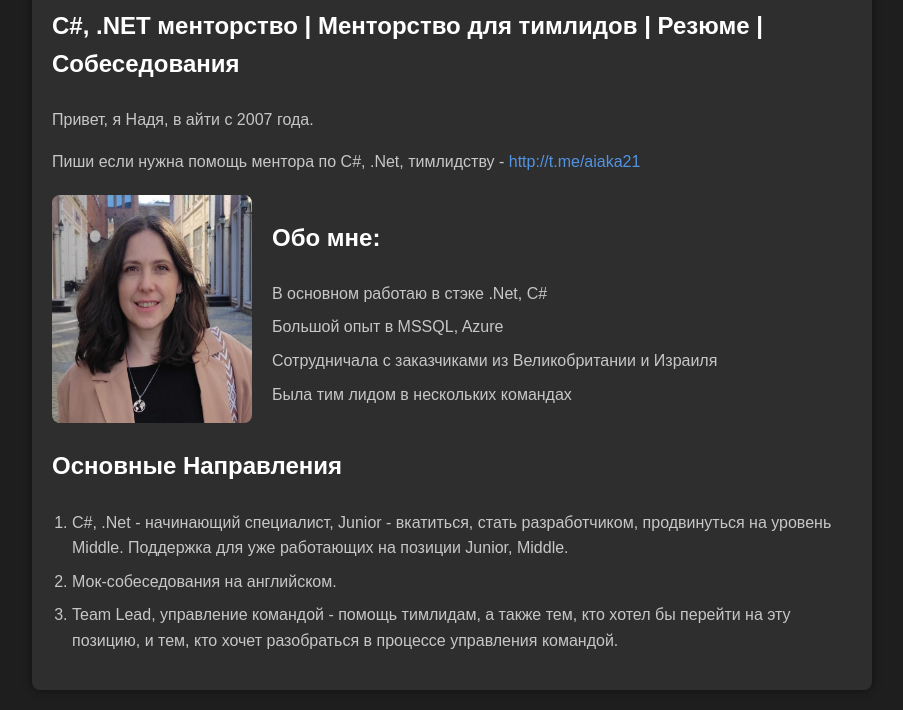
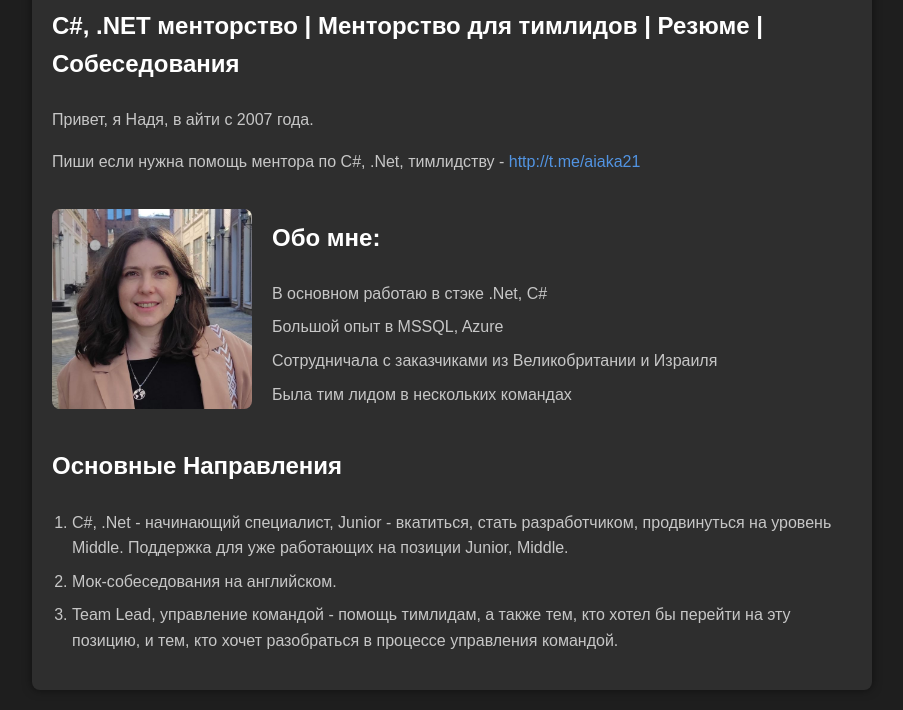
Before and after one commit to aiaka/aiaka.github.io, a plain HTML site: page index.html in a window 1280 px wide. Shown: the part 126-836 px from the top of the page, without its empty margins (188-1091 px from the left). Drawn offline with Linux system fonts and the light colour scheme.

Commit message:
fix image

```diff
--- a/index.html
+++ b/index.html
@@ -44,19 +44,19 @@
       }
 
       img {
-            width: 100%;
-            max-width: 200px;
-            height: auto;
+          width: 100%; /* This makes the image take the full width of its container */
+          max-width: 200px; /* This limits the maximum width */
+          height: auto; /* Keeps the aspect ratio */
           border-radius: 8px;
       }
 
       .about {
           display: flex;
+          align-items: center; /* Centers the content vertically */
           margin-top: 20px;
       }
 
       .about img {
-            max-width: 200px;
           margin-right: 20px;
       }
 
```
Lines whose indentation alone changed are shown as unchanged.
